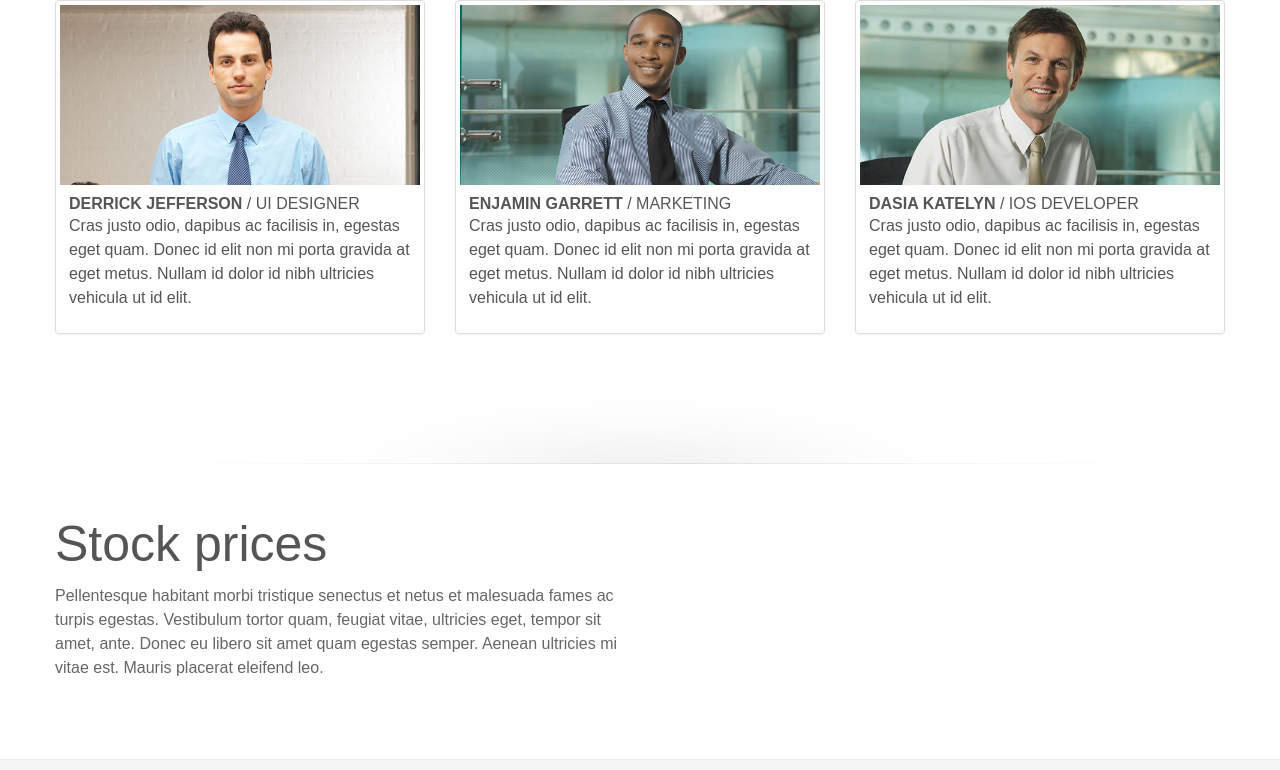
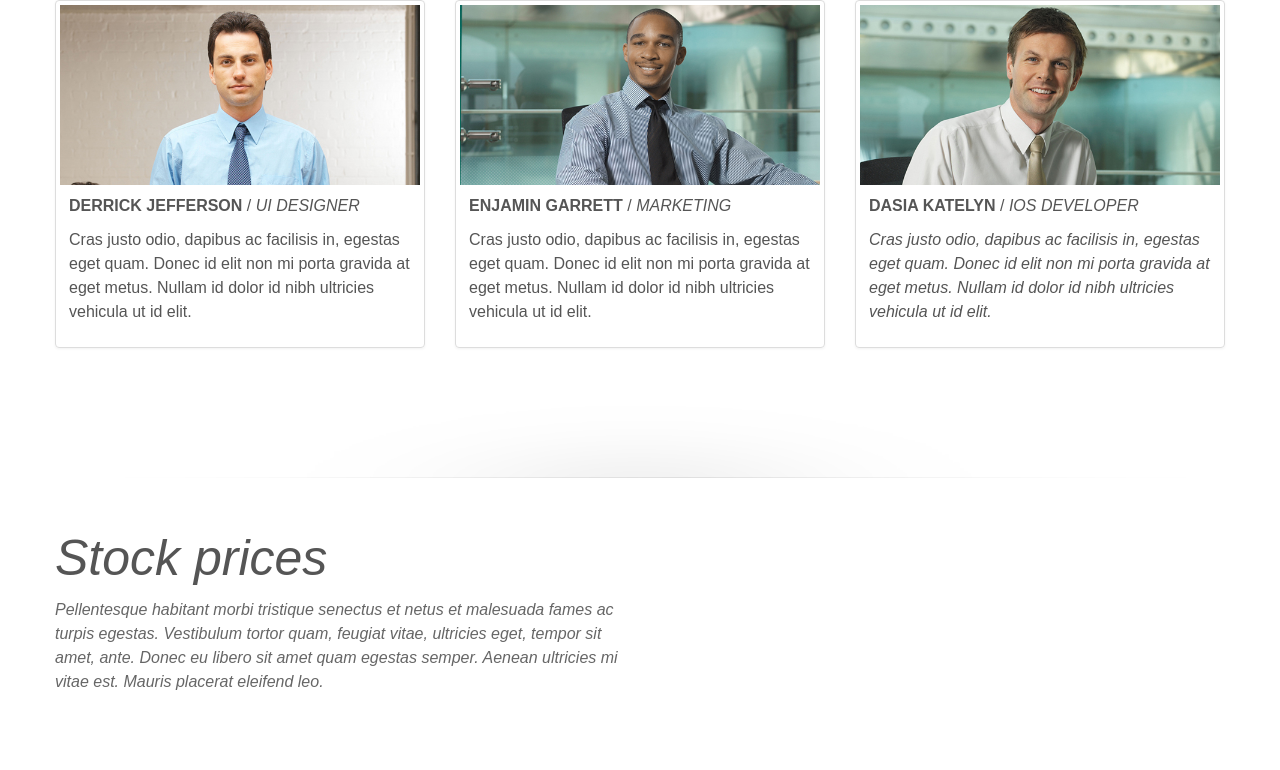
Before and after one commit to wojtazzz/jak-to-zrobic-w-js, a website: page docs/about.html in a window 1280 px wide. Shown: the part 904-1674 px from the top of the page. Drawn offline with nearby package versions, Linux system fonts and the light colour scheme; no server answers.

Commit message:
Missing tags added

```diff
--- a/docs/about.html
+++ b/docs/about.html
@@ -129,7 +129,7 @@
 						<div class="thumbnail">
 							<img alt="" src="img/team1.jpg" />
 							<div class="caption">
-								<strong>DERRICK JEFFERSON</strong> / UI DESIGNER
+								<p><strong>DERRICK JEFFERSON</strong> / <i>UI DESIGNER</i></p>
 								<p>
 									Cras justo odio, dapibus ac facilisis in, egestas eget quam. Donec id elit non mi porta gravida at eget metus. Nullam id
 									dolor id nibh ultricies vehicula ut id elit.
@@ -144,7 +144,7 @@
 						<div class="thumbnail">
 							<img alt="300x200" src="img/team2.jpg" />
 							<div class="caption">
-								<strong>ENJAMIN GARRETT</strong> / MARKETING
+								<p><strong>ENJAMIN GARRETT</strong> / <i>MARKETING</i></p>
 								<p>
 									Cras justo odio, dapibus ac facilisis in, egestas eget quam. Donec id elit non mi porta gravida at eget metus. Nullam id
 									dolor id nibh ultricies vehicula ut id elit.
@@ -159,7 +159,7 @@
 						<div class="thumbnail">
 							<img alt="300x200" src="img/team3.jpg" />
 							<div class="caption">
-								<strong>DASIA KATELYN</strong> / IOS DEVELOPER
+								<p><strong>DASIA KATELYN</strong> / <i>IOS DEVELOPER<i></p>
 								<p>
 									Cras justo odio, dapibus ac facilisis in, egestas eget quam. Donec id elit non mi porta gravida at eget metus. Nullam id
 									dolor id nibh ultricies vehicula ut id elit.
```
